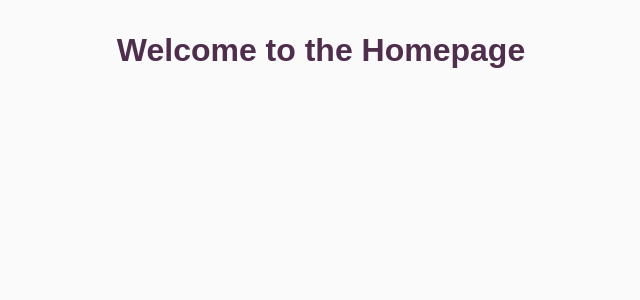
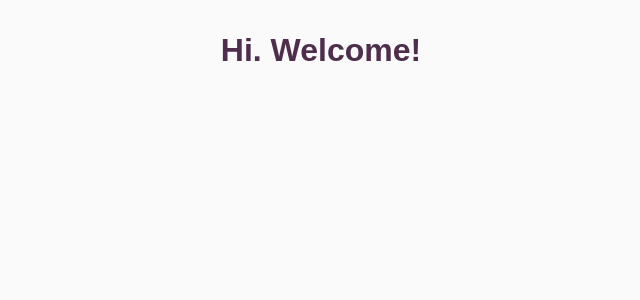
Before and after one commit to Manning-Stinson-MMS-Art/manning-stinson-portfolio, a React (Vite) app in the folder ms-portfolio/: page / in a window 1280 px wide. Shown: the top 300 px of the page, without its empty margins (319-959 px from the left). Built offline with nearby package versions, Linux system fonts and the light colour scheme.

Commit message:
updated H1 - Welcome message

```diff
--- a/ms-portfolio/src/pages/homepage/HomePage.jsx
+++ b/ms-portfolio/src/pages/homepage/HomePage.jsx
@@ -19,7 +19,7 @@ const HomePage = () => {
         </HeaderWrapper>
         <HeroWrapper />
         {/* Your homepage content */}
-        <h1>Welcome to the Homepage</h1>
+        <h1>Hi.  Welcome!</h1>
       </PageWrapper>
     </>
   );
```
